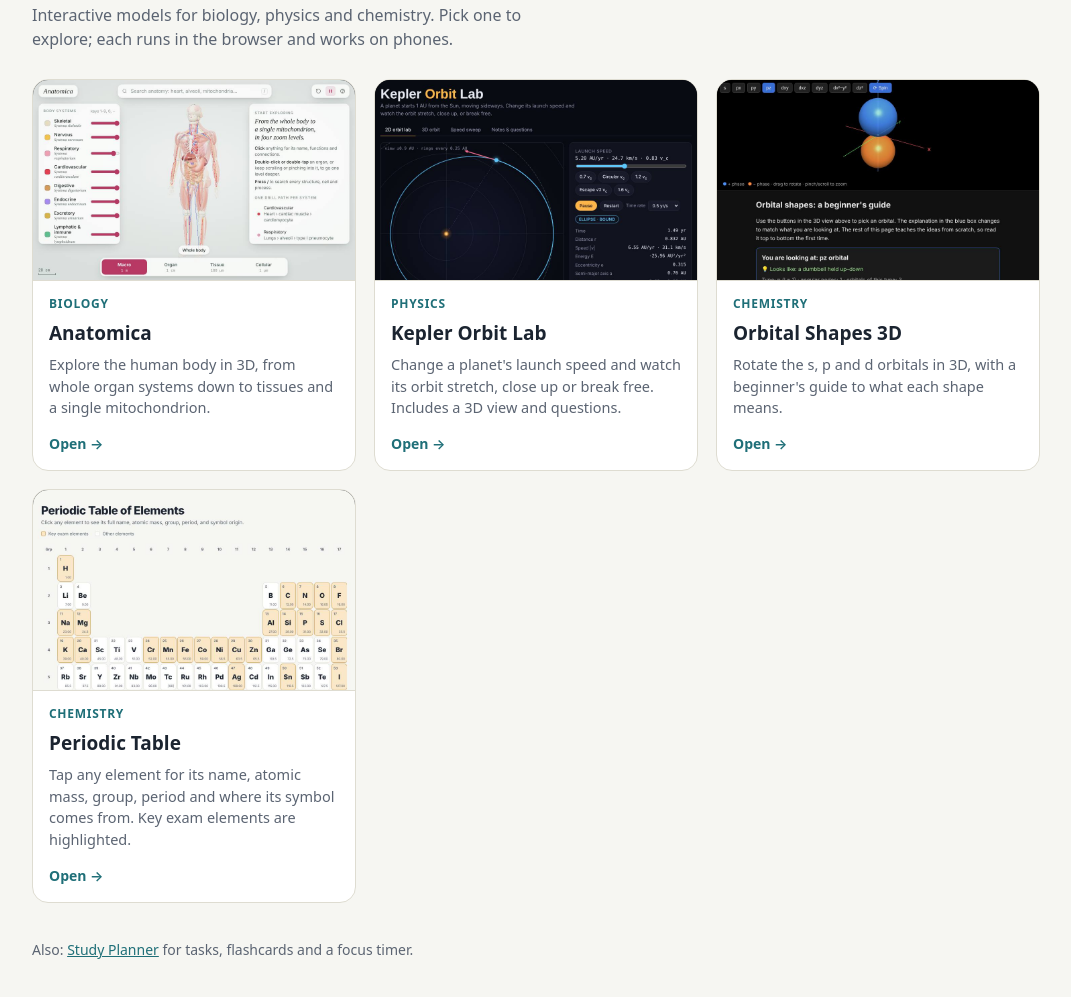
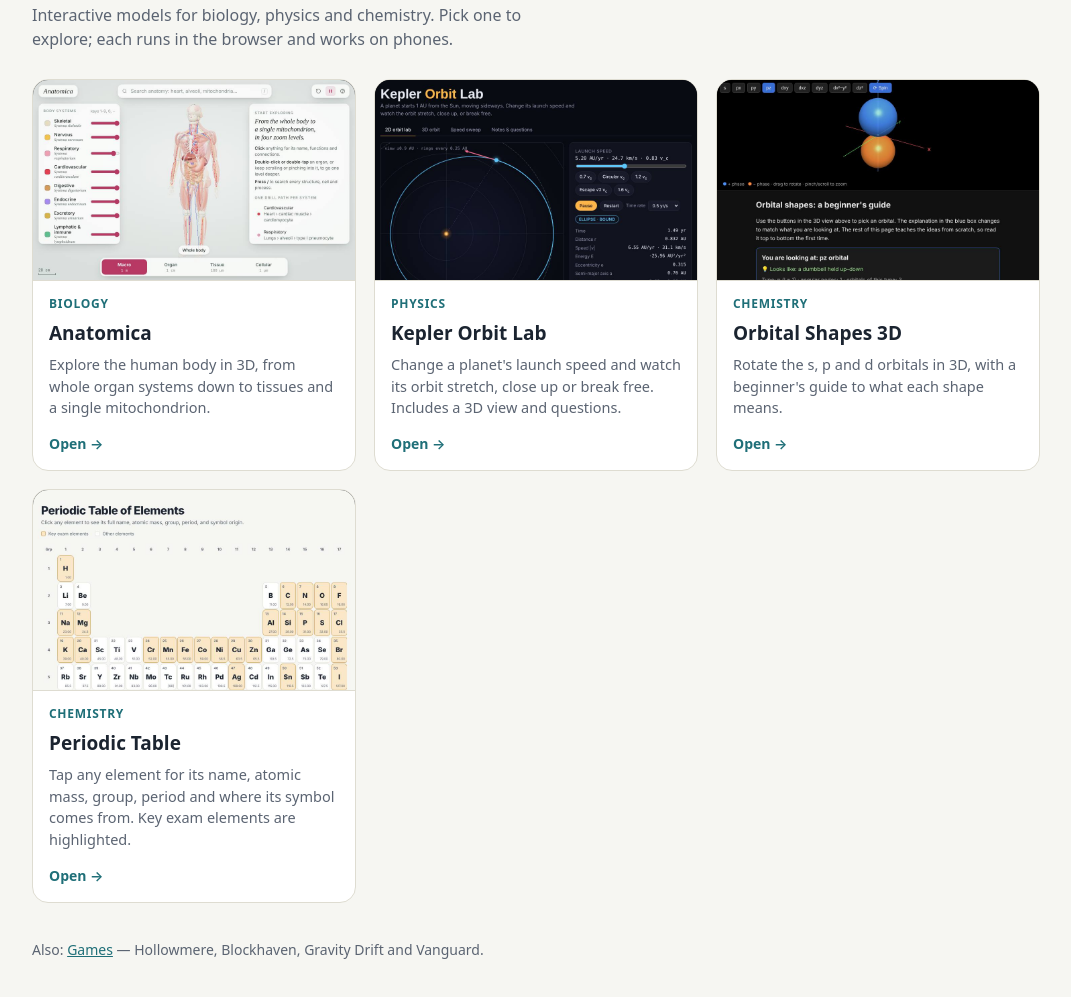
Before and after one commit to Anandhavaradhan/study-simulations, a plain HTML site: page index.html in a window 1280 px wide. Shown: the part 103-1100 px from the top of the page, without its empty margins (104-1175 px from the left). Drawn offline with Linux system fonts and the light colour scheme.

Commit message:
Point the footer at Games, since Study-Management is being removed
Co-Authored-By: Claude Opus 5 <noreply@anthropic.com>
Claude-Session: https://claude.ai/code/session_01FFNkQ7HKqK4TXKXB5K6qjG

```diff
--- a/index.html
+++ b/index.html
@@ -56,7 +56,7 @@
     </a>
   </div>
   <footer>
-    <span>Also: <a href="https://anandhavaradhan.github.io/Study-Management/">Study Planner</a> for tasks, flashcards and a focus timer.</span>
+    <span>Also: <a href="https://anandhavaradhan.github.io/games/">Games</a> — Hollowmere, Blockhaven, Gravity Drift and Vanguard.</span>
   </footer>
 </main>
 </body>
```
